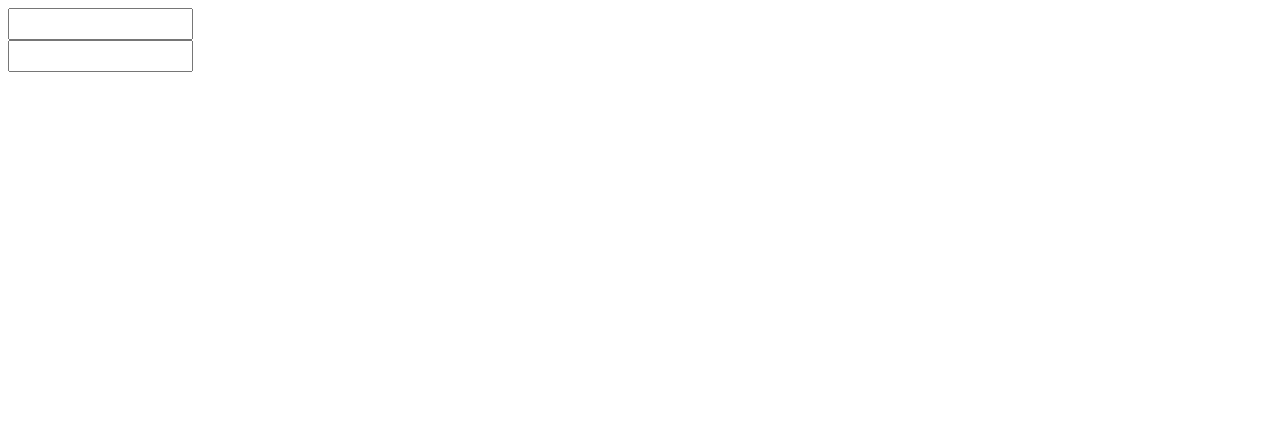
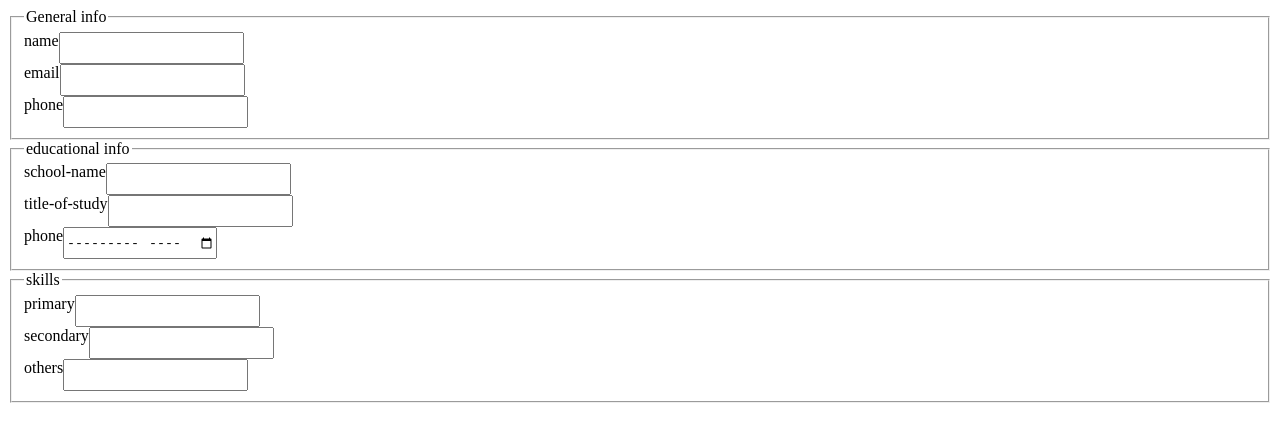
Before and after one commit to chandanyuva/CV-Application, a React (Vite) app: page / in a window 1280 px wide. Shown: the top 442 px of the page. Built offline with nearby package versions, Linux system fonts and the light colour scheme.

Commit message:
basic structuring complete

```diff
--- a/src/App.jsx
+++ b/src/App.jsx
@@ -3,8 +3,26 @@ import Unit from './components/Unit.jsx'
 
 function App() {
     return <>
-    <Unit />
-    <Unit />
+    <form>
+        <fieldset className="general-info">
+            <legend>General info</legend>
+            <Unit type="text" id="name"/>
+            <Unit type="email" id="email"/>
+            <Unit type='phone' id="phone"/>
+        </fieldset>
+        <fieldset className="educational-info">
+            <legend>educational info</legend>
+            <Unit type="text" id="school-name"/>
+            <Unit type="text" id="title-of-study"/>
+            <Unit type='month' id="phone"/>
+        </fieldset>
+        <fieldset className="skill-info">
+            <legend>skills</legend>
+            <Unit type="text" id="primary"/>
+            <Unit type="text" id="secondary"/>
+            <Unit type='text' id="others"/>
+        </fieldset>
+    </form>
     {/* need to check out form from basics in TOP */}
     </>
 }
--- a/src/components/Unit.jsx
+++ b/src/components/Unit.jsx
@@ -1,12 +1,12 @@
 import { useState } from "react";
 
-export default function Unit (type="text"){
-    const [text,setText] = useState('');
-    function textUpdate (e){
-        setText(e.target.value);
-    }
-    return <div style={{display:"flex"}}>
-        <input type={type} onChange={textUpdate} className="input"></input>
-        <p className="output">{text}</p>
+// eslint-disable-next-line react/prop-types
+export default function Unit ({type="text",id}){
+    const [value,setValue] = useState('');
+    return <div
+            style={{display:"flex"}}>
+        <label htmlFor={id}>{id}</label>
+        <input type={type} onChange={(e)=> setValue(e.target.value)} id={id}></input>
+        <p id={id} style={{marginLeft:"auto"}}>{value}</p>
     </div>
 }
```
